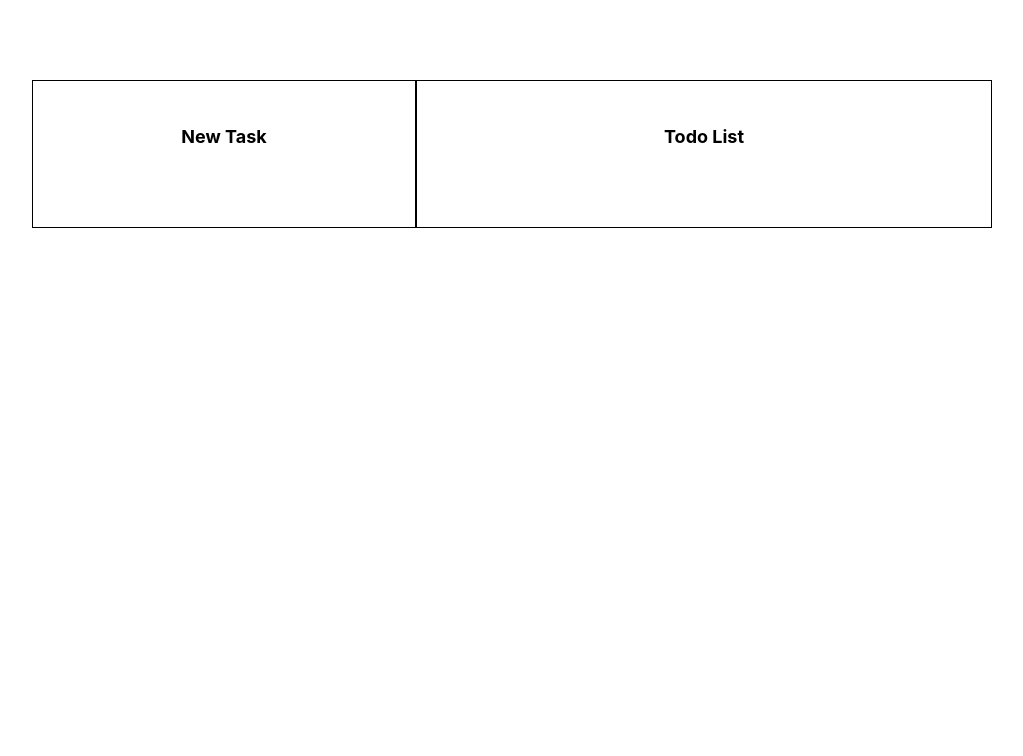
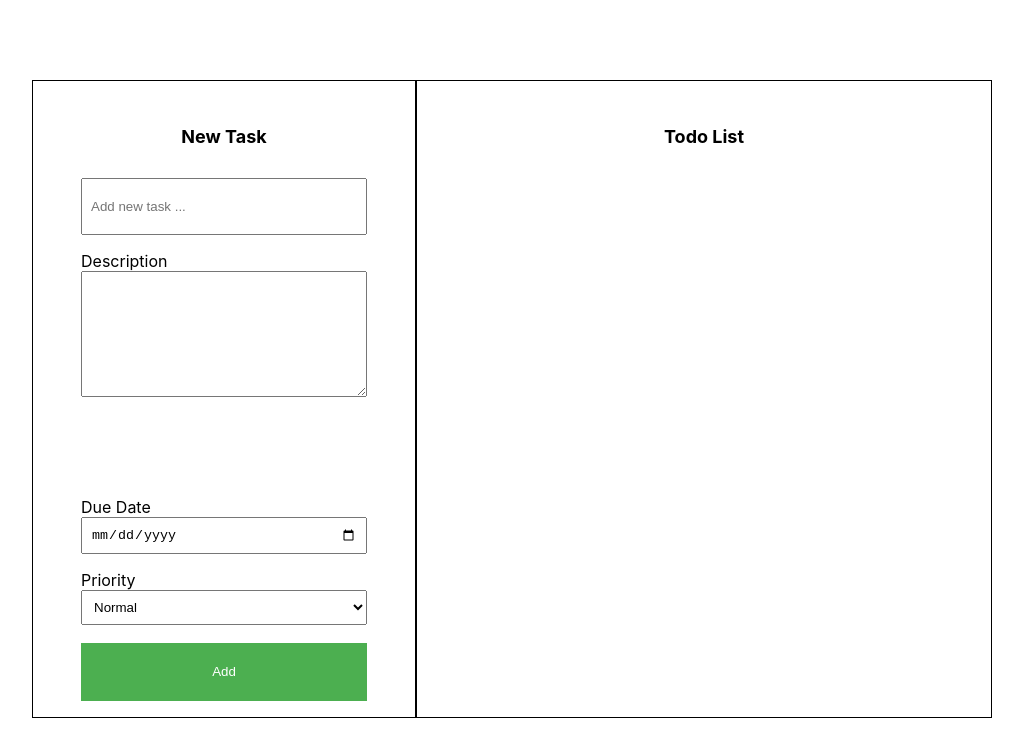
Before and after one commit to AtticusFinchIPH/sota-tek, a React (Create React App) app: page / in a window 1280 px wide. Shown: the top 756 px of the page, without its empty margins (128-1151 px from the left). Built offline with nearby package versions, Linux system fonts and the light colour scheme.

Commit message:
Css grid build for NewTask

```diff
--- a/src/components/NewTask.css
+++ b/src/components/NewTask.css
@@ -1,3 +1,72 @@
 .newTask {
-    grid-area: "newTask";
+    grid-area: newTask;
 }
+.newTask__form {
+    display: grid;
+    gap: 1rem;
+    grid-template-columns: 1fr;
+    grid-template-rows: 1fr 4fr 1fr 1fr 1fr;
+    grid-template-areas:
+        "newTask__title"
+        "newTask__desc"
+        "newTask__date"
+        "newTask__prio"
+        "newTask__add"
+    ;
+    padding-top: 1rem;
+    padding-right: 3rem;
+    padding-bottom: 1rem;
+    padding-left: 3rem;
+}
+@media (min-width: 40em) {
+    .newTask__form {
+        grid-template-columns: 1fr 1fr;
+        grid-template-rows: 1fr 4fr 2fr 1fr;
+        grid-template-areas:
+            "newTask__title newTask__title"
+            "newTask__desc newTask__desc"
+            "newTask__date newTask__prio"
+            "newTask__add newTask__add"
+        ;
+    }
+}
+@media (min-width: 63.9375em) and (max-width: 87.4375em) {
+    .newTask__form {
+        grid-template-columns: 1fr;
+        grid-template-rows: 1fr 4fr 1fr 1fr 1fr;
+        grid-template-areas:
+            "newTask__title"
+            "newTask__desc"
+            "newTask__date"
+            "newTask__prio"
+            "newTask__add"
+        ;
+    }
+}
+@media (min-width: 87.4375em) {
+    .newTask__form {
+        grid-template-columns: 1fr 1fr;
+        grid-template-rows: 1fr 4fr 2fr 1fr;
+        grid-template-areas:
+            "newTask__title newTask__title"
+            "newTask__desc newTask__desc"
+            "newTask__date newTask__prio"
+            "newTask__add newTask__add"
+        ;
+    }
+}
+.newTask__title {
+    grid-area: newTask__title;
+}
+.newTask__desc {
+    grid-area: newTask__desc;
+}
+.newTask__date {
+    grid-area: newTask__date;
+}
+.newTask__prio {
+    grid-area: newTask__prio;
+}
+.newTask__add {
+    grid-area: newTask__add;
+}
--- a/src/components/NewTask.js
+++ b/src/components/NewTask.js
@@ -4,6 +4,43 @@ const NewTask = () => {
     return (
         <div className="newTask container-md">
             <h2>New Task</h2>
+            <form className="newTask__form">
+                <input
+                    className="newTask__title"
+                    type="text" required="true" placeholder="Add new task ..."
+                    name="nt__input__title"
+                />
+                <div className="newTask__desc flex-column">
+                    <label for="nt__textarea__desc">Description</label>
+                    <textarea
+                        name="nt__textarea__desc"
+                        rows="8"
+                    />
+                </div>
+                <div className="newTask__date flex-column">
+                    <label for="nt__input__date">Due Date</label>
+                    <input
+                        type="date" required="true" placeholder="Add new task ..."
+                        name="nt__input__date"
+                    />
+                </div>
+                <div className="newTask__prio flex-column">
+                    <label for="nt__select__prio">Priority</label>
+                    <select
+                        name="nt__select__prio"
+                        defaultValue="Normal"
+                    >
+                        <option value="High">High</option>
+                        <option value="Normal">Normal</option>
+                        <option value="Low">Low</option>
+                    </select>
+                </div>
+                <button
+                    className="newTask__add"
+                >
+                    Add
+                </button>
+            </form>
         </div>
     )
 }
--- a/src/components/TodoList.css
+++ b/src/components/TodoList.css
@@ -1,3 +1,3 @@
 .todoList {
-    grid-area: "todoList";
+    grid-area: todoList;
 }
--- a/src/index.css
+++ b/src/index.css
@@ -12,7 +12,31 @@ body {
 }
 h2 {
   font-size: 1.125rem;
-  margin-bottom: 5rem;
+}
+/* form {
+  display: flex;
+  flex-direction: column;
+} */
+input, select {
+  box-sizing: border-box;
+  width: 100%;
+  padding: 0.5rem;
+}
+select:hover {
+  cursor: pointer;
+}
+textarea {
+  box-sizing: border-box;
+  width: 100%;
+}
+button {
+  background-color: #4caf50;
+  color: #ffffff;
+  border: none;
+}
+button:hover {
+  cursor: pointer;
+  box-shadow: 0 5px 5px 0 rgba(0,0,0,0.24), 0 5px 5px 0 rgba(0,0,0,0.19);
 }
 
 code {
@@ -30,3 +54,9 @@ code {
   border: solid 1px black;
   padding-top: 30px;
 }
+
+.flex-column {
+  display: flex;
+  flex-direction: column;
+  align-items: flex-start;
+}
```
